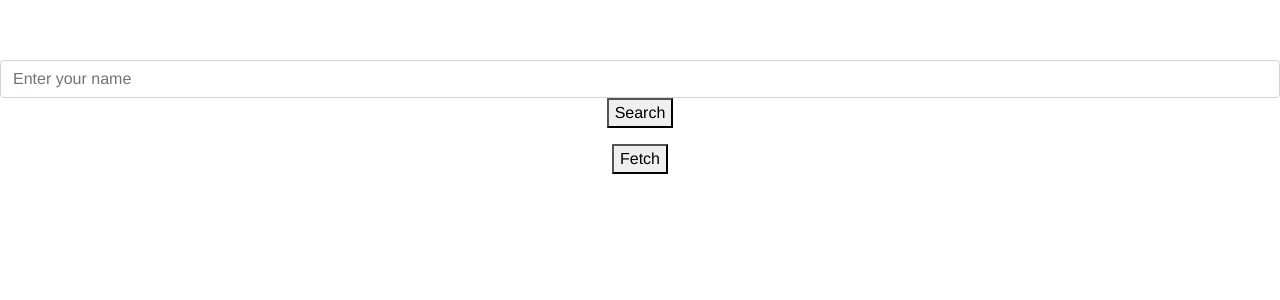
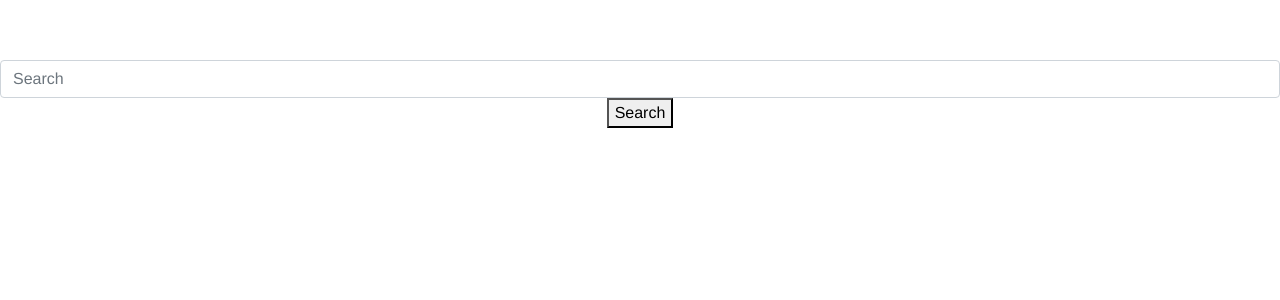
Before and after one commit to Mariobacsi/vue-giphy, a Vue app: page / in a window 1280 px wide. Shown: the top 300 px of the page. Built offline with nearby package versions, Linux system fonts and the light colour scheme.

Commit message:
Searchbar exkludiert und einfach in App ein Input gemacht + GiphList

```diff
--- a/src/App.vue
+++ b/src/App.vue
@@ -1,36 +1,35 @@
 <template>
   <div id="app">
 
-        <searchbar :search="data"></searchbar>
-        <button v-on:click="fetchData">Fetch</button>
-        <!--<br>Number of Giphs:<input v-model="number_of_giphs" placeholder="Number of Giphs">-->
-        <!--<p>Message is: {{ search }}</p>-->
+    <b-form-input v-model="search" placeholder="Search"/>
+    <button v-on:click="fetchData">Search</button>
+    <giph-list data=""></giph-list>
 
   </div>
 </template>
 
 <script>
 
-
-    import Searchbar from "@/components/Searchbar";
+import GiphList from "@/components/GiphList";
 
 export default {
   name: 'App',
   data() {
     return {
       number_of_giphs: "100",
-                data:''
+      data: '',
+      search: ''
     }
   },
   components: {
-            Searchbar
+    GiphList
   },
   methods: {
     fetchData() {
       var searchword = document.getElementById("tmp").innerText;
       console.log(searchword);
 
-                fetch('http://api.giphy.com/v1/gifs/search?q=' + searchword +'&api_key=ZCzC619AGEr8Re7Xz67lmb49QEg2aX9O&limit=10')
+      fetch('http://api.giphy.com/v1/gifs/search?q=' + this.search + '&api_key=ZCzC619AGEr8Re7Xz67lmb49QEg2aX9O&limit=10')
           .then(response => response.json())
           .then(data => console.log(data));
     }
--- /dev/null
+++ b/src/components/GiphList.vue
@@ -0,0 +1,18 @@
+<template>
+  <div>
+    <b-card v-for="giph in data" :key="giph.id"
+            :img-src="giph.images.original.url"
+            :title="giph.title"/>
+  </div>
+</template>
+
+<script>
+export default {
+  name: "GiphList",
+  props: ['data']
+}
+</script>
+
+<style scoped>
+
+</style>
```
Lines whose indentation alone changed are shown as unchanged.
